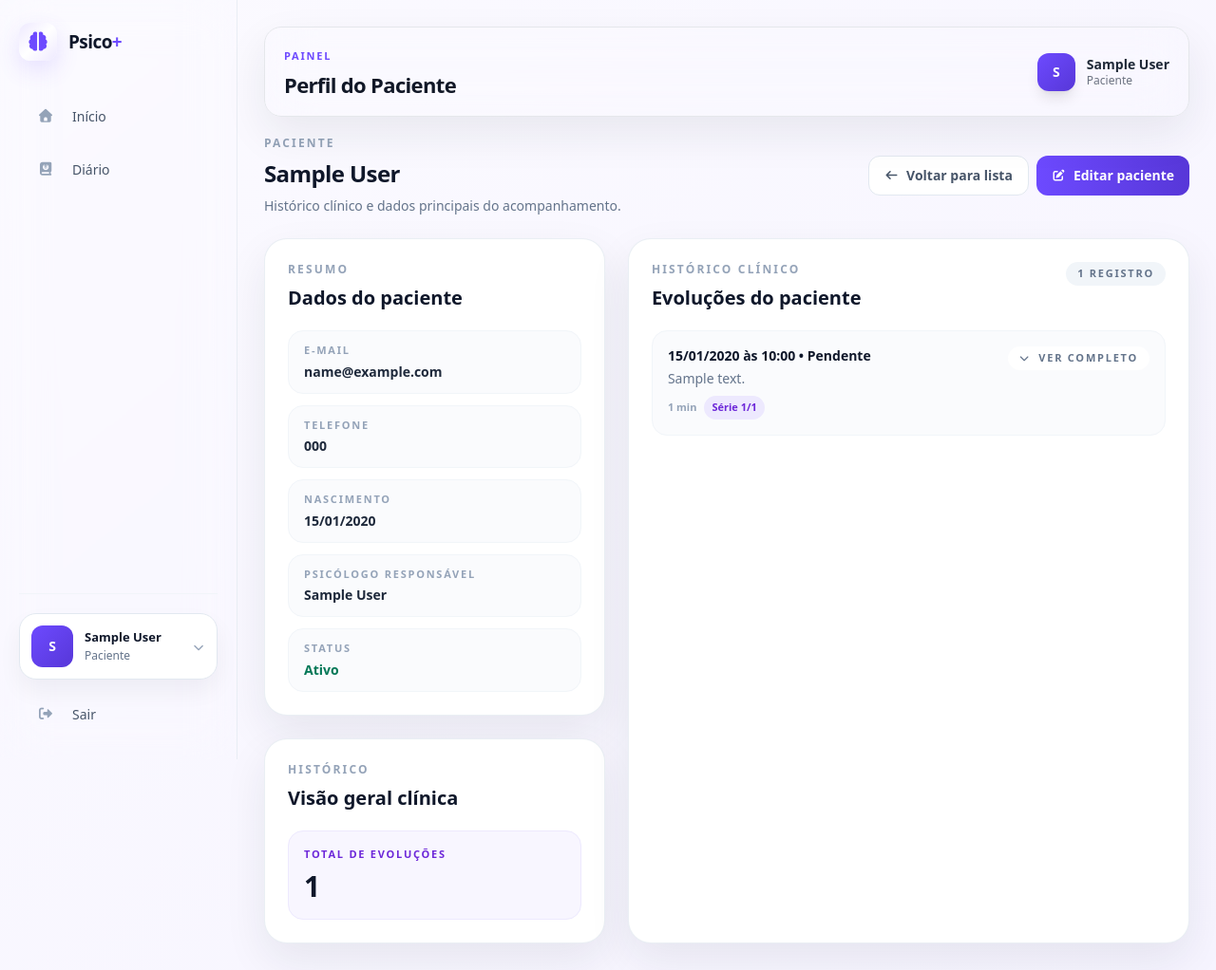
After one commit to leticiazlopes/psicoplus, a Django app: page /pacientes/00000000-0000-0000-0000-000000000001/ in a window 1280 px wide. The commit adds this page. Shown: the whole page at 95% size. Run offline with Django 4.2, Linux system fonts and the light colour scheme; a user stored in the database is signed in; tables that the repository leaves empty hold one stand-in row (values such as "Sample post"); some libraries are stand-ins or nearby versions.

Commit message:
psi-157: Tela de histórico clínico no perfil do paciente com lista de evoluções

```diff
--- a/accounts/urls.py
+++ b/accounts/urls.py
@@ -26,6 +26,7 @@ urlpatterns = [
     path("logout/", views.LogoutUsuarioView.as_view(), name="logout"),
     path("definir-senha/<uuid:token>/", views.DefinirSenhaPacienteView.as_view(), name="definir_senha_paciente"),
     path("pacientes/", views.PacienteListView.as_view(), name="pacientes_lista"),
+    path("pacientes/<uuid:pk>/", views.PacienteDetailView.as_view(), name="paciente_perfil"),
     path("pacientes/cadastrar/", views.CadastroPacienteView.as_view(), name="cadastro_paciente"),
     path("pacientes/<uuid:pk>/inativar/", views.inativar_paciente, name="inativar_paciente"),
     path("pacientes/<uuid:pk>/ativar/", views.ativar_paciente, name="ativar_paciente"),
--- a/accounts/views.py
+++ b/accounts/views.py
@@ -1,4 +1,4 @@
-from django.views.generic import CreateView, FormView, ListView, UpdateView
+from django.views.generic import CreateView, DetailView, FormView, ListView, UpdateView
 from django.contrib.auth.views import LoginView, LogoutView
 from django.urls import reverse_lazy
 from django.contrib import messages
@@ -6,6 +6,8 @@ from django.contrib.auth.mixins import LoginRequiredMixin
 from django.shortcuts import get_object_or_404, redirect, render
 from .forms import CadastroPacienteForm, CadastroPsicologoForm, DefinirSenhaPacienteForm, LoginUsuarioForm, MeuPerfilForm
 from .models import Usuario, Psicologo, Paciente, Sessao
+from atendimentos.models import Prontuario
+from atendimentos.services import serialize_prontuario
 from django.views.decorators.http import require_POST
 from django.utils.decorators import method_decorator
 from django.contrib.messages.views import SuccessMessageMixin
@@ -247,6 +249,32 @@ class PacienteUpdateView(LoginRequiredMixin, UpdateView):
         messages.success(self.request, "Alterações salvas com sucesso!")
         return super().form_valid(form)
 
+
+class PacienteDetailView(LoginRequiredMixin, DetailView):
+    model = Paciente
+    template_name = "accounts/paciente_perfil.html"
+    context_object_name = "paciente"
+
+    def get_queryset(self):
+        return Paciente.objects.select_related("psicologo__usuario").filter(
+            psicologo=self.request.user.psicologo
+        )
+
+    def get_context_data(self, **kwargs):
+        context = super().get_context_data(**kwargs)
+        paciente = self.object
+        historico_prontuarios = [
+            serialize_prontuario(prontuario)
+            for prontuario in (
+                Prontuario.objects.select_related("sessao", "paciente", "psicologo", "sessao__serie")
+                .filter(paciente=paciente, psicologo=self.request.user.psicologo)
+                .order_by("-sessao__data", "-criado_em")
+            )
+        ]
+        context["historico_prontuarios"] = historico_prontuarios
+        context["total_evolucoes"] = len(historico_prontuarios)
+        return context
+
 def inativar_paciente(request, pk):
     paciente = get_object_or_404(Paciente, pk=pk, psicologo=request.user.psicologo)
     paciente.ativo = False
--- /dev/null
+++ b/templates/accounts/paciente_perfil.html
@@ -0,0 +1,132 @@
+{% extends "shared/base.html" %}
+
+{% block title %}Perfil do Paciente | Psico+{% endblock %}
+{% block page_title %}Perfil do Paciente{% endblock %}
+
+{% block content %}
+<section class="space-y-6">
+    <div class="flex flex-wrap items-center justify-between gap-3">
+        <div>
+            <p class="text-xs font-bold uppercase tracking-[0.18em] text-slate-400">Paciente</p>
+            <h1 class="mt-2 text-2xl font-black tracking-tight text-slate-900">{{ paciente.nome_completo }}</h1>
+            <p class="mt-2 text-sm text-slate-500">Histórico clínico e dados principais do acompanhamento.</p>
+        </div>
+        <div class="flex flex-wrap gap-2">
+            <a href="{% url 'pacientes_lista' %}"
+               class="inline-flex items-center gap-2 rounded-xl border border-slate-200 bg-white px-4 py-2.5 text-sm font-semibold text-slate-600 transition hover:bg-slate-50">
+                <i class="fa-solid fa-arrow-left text-xs"></i>
+                Voltar para lista
+            </a>
+            <a href="{% url 'editar_paciente' paciente.pk %}"
+               class="inline-flex items-center gap-2 rounded-xl bg-gradient-to-r from-primary to-primaryDark px-4 py-2.5 text-sm font-semibold text-white transition hover:translate-y-[-1px]">
+                <i class="fa-solid fa-pen-to-square text-xs"></i>
+                Editar paciente
+            </a>
+        </div>
+    </div>
+
+    <div class="grid gap-6 xl:grid-cols-[minmax(0,0.85fr)_minmax(0,1.4fr)]">
+        <div class="space-y-6">
+            <div class="rounded-[24px] border border-slate-200/70 bg-white p-6 shadow-soft">
+                <p class="text-xs font-bold uppercase tracking-[0.18em] text-slate-400">Resumo</p>
+                <h2 class="mt-2 text-xl font-black text-slate-900">Dados do paciente</h2>
+
+                <dl class="mt-5 space-y-3">
+                    <div class="rounded-2xl border border-slate-100 bg-slate-50/70 px-4 py-3">
+                        <dt class="text-[11px] font-bold uppercase tracking-[0.16em] text-slate-400">E-mail</dt>
+                        <dd class="mt-1 text-sm font-semibold text-slate-800">{{ paciente.email }}</dd>
+                    </div>
+                    <div class="rounded-2xl border border-slate-100 bg-slate-50/70 px-4 py-3">
+                        <dt class="text-[11px] font-bold uppercase tracking-[0.16em] text-slate-400">Telefone</dt>
+                        <dd class="mt-1 text-sm font-semibold text-slate-800">{{ paciente.telefone|default:"Não informado" }}</dd>
+                    </div>
+                    <div class="rounded-2xl border border-slate-100 bg-slate-50/70 px-4 py-3">
+                        <dt class="text-[11px] font-bold uppercase tracking-[0.16em] text-slate-400">Nascimento</dt>
+                        <dd class="mt-1 text-sm font-semibold text-slate-800">{{ paciente.data_nascimento|date:"d/m/Y"|default:"Não informada" }}</dd>
+                    </div>
+                    <div class="rounded-2xl border border-slate-100 bg-slate-50/70 px-4 py-3">
+                        <dt class="text-[11px] font-bold uppercase tracking-[0.16em] text-slate-400">Psicólogo responsável</dt>
+                        <dd class="mt-1 text-sm font-semibold text-slate-800">{{ paciente.psicologo.usuario.nome }}</dd>
+                    </div>
+                    <div class="rounded-2xl border border-slate-100 bg-slate-50/70 px-4 py-3">
+                        <dt class="text-[11px] font-bold uppercase tracking-[0.16em] text-slate-400">Status</dt>
+                        <dd class="mt-1 text-sm font-semibold {% if paciente.ativo %}text-emerald-700{% else %}text-amber-700{% endif %}">
+                            {% if paciente.ativo %}Ativo{% else %}Inativo{% endif %}
+                        </dd>
+                    </div>
+                </dl>
+            </div>
+
+            <div class="rounded-[24px] border border-slate-200/70 bg-white p-6 shadow-soft">
+                <p class="text-xs font-bold uppercase tracking-[0.18em] text-slate-400">Histórico</p>
+                <h2 class="mt-2 text-xl font-black text-slate-900">Visão geral clínica</h2>
+                <div class="mt-5 rounded-2xl border border-violet-100 bg-violet-50/70 px-4 py-4">
+                    <p class="text-[11px] font-bold uppercase tracking-[0.16em] text-violet-700">Total de evoluções</p>
+                    <p class="mt-2 text-3xl font-black tracking-[-0.05em] text-slate-900">{{ total_evolucoes }}</p>
+                </div>
+            </div>
+        </div>
+
+        <div class="rounded-[24px] border border-slate-200/70 bg-white p-6 shadow-soft">
+            <div class="flex items-start justify-between gap-4">
+                <div>
+                    <p class="text-xs font-bold uppercase tracking-[0.18em] text-slate-400">Histórico clínico</p>
+                    <h2 class="mt-2 text-xl font-black text-slate-900">Evoluções do paciente</h2>
+                </div>
+                <span class="rounded-full bg-slate-100 px-3 py-1 text-[11px] font-bold uppercase tracking-[0.16em] text-slate-500">
+                    {{ total_evolucoes }} registro{{ total_evolucoes|pluralize }}
+                </span>
+            </div>
+
+            <div class="mt-5 space-y-3">
+                {% for prontuario in historico_prontuarios %}
+                    <details class="group rounded-2xl border border-slate-100 bg-slate-50/70 p-4">
+                        <summary class="flex cursor-pointer list-none flex-wrap items-start justify-between gap-3">
+                            <div class="min-w-0">
+                                <p class="text-sm font-bold text-slate-900">
+                                    {{ prontuario.data_sessao_formatada }} às {{ prontuario.horario_sessao }} • {{ prontuario.status_sessao|title }}
+                                </p>
+                                <p class="mt-1 text-sm text-slate-500">
+                                    {{ prontuario.texto|truncatechars:110 }}
+                                </p>
+                                <div class="mt-2 flex flex-wrap items-center gap-2 text-[11px] font-semibold text-slate-400">
+                                    <span>{{ prontuario.duracao_minutos }} min</span>
+                                    {% if prontuario.serie_id %}
+                                        <span class="rounded-full bg-violet-100 px-2 py-1 text-violet-700">
+                                            Série {{ prontuario.posicao_na_serie }}/{{ prontuario.total_sessoes_serie }}
+                                        </span>
+                                    {% endif %}
+                                </div>
+                            </div>
+                            <span class="inline-flex items-center gap-2 rounded-full bg-white px-3 py-1 text-[11px] font-bold uppercase tracking-[0.16em] text-slate-500 transition group-open:bg-violet-100 group-open:text-violet-700">
+                                <i class="fa-solid fa-chevron-down text-[10px] transition group-open:rotate-180"></i>
+                                Ver completo
+                            </span>
+                        </summary>
+
+                        <div class="mt-4 space-y-4 border-t border-slate-100 pt-4 text-sm text-slate-700">
+                            <div>
+                                <p class="text-[11px] font-bold uppercase tracking-[0.16em] text-slate-400">Queixa / Evolução</p>
+                                <p class="mt-2 leading-6">{{ prontuario.texto }}</p>
+                            </div>
+                            <div>
+                                <p class="text-[11px] font-bold uppercase tracking-[0.16em] text-slate-400">Observações clínicas / Riscos</p>
+                                <p class="mt-2 leading-6">{{ prontuario.riscos_identificados|default:"Nenhuma observação registrada." }}</p>
+                            </div>
+                            <div>
+                                <p class="text-[11px] font-bold uppercase tracking-[0.16em] text-slate-400">Plano terapêutico</p>
+                                <p class="mt-2 leading-6">{{ prontuario.plano_terapeutico|default:"Nenhum plano terapêutico registrado." }}</p>
+                            </div>
+                        </div>
+                    </details>
+                {% empty %}
+                    <div class="rounded-2xl border border-dashed border-slate-200 bg-slate-50/60 px-4 py-8 text-center">
+                        <p class="text-sm font-semibold text-slate-600">Ainda não há evoluções registradas para este paciente.</p>
+                        <p class="mt-1 text-xs text-slate-400">As evoluções salvas nos atendimentos aparecerão aqui automaticamente.</p>
+                    </div>
+                {% endfor %}
+            </div>
+        </div>
+    </div>
+</section>
+{% endblock %}
--- a/templates/accounts/pacientes_lista.html
+++ b/templates/accounts/pacientes_lista.html
@@ -129,6 +129,11 @@
                     </div>
 
                     <div class="flex items-center justify-end gap-2">
+                        <a href="{% url 'paciente_perfil' paciente.pk %}"
+                            class="flex h-9 w-9 items-center justify-center rounded-lg border border-slate-200 text-slate-400 transition hover:border-sky-200 hover:bg-sky-50 hover:text-sky-600"
+                            title="Ver perfil">
+                            <i class="fa-solid fa-user text-[14px]"></i>
+                        </a>
                         <a href="{% url 'editar_paciente' paciente.pk %}"
                             class="flex h-9 w-9 items-center justify-center rounded-lg border border-slate-200 text-slate-400 transition hover:border-primary/30 hover:bg-primarySoft hover:text-primary"
                             title="Editar">
```
Also changed, not shown: accounts/tests.py (+51 -0 lines).
